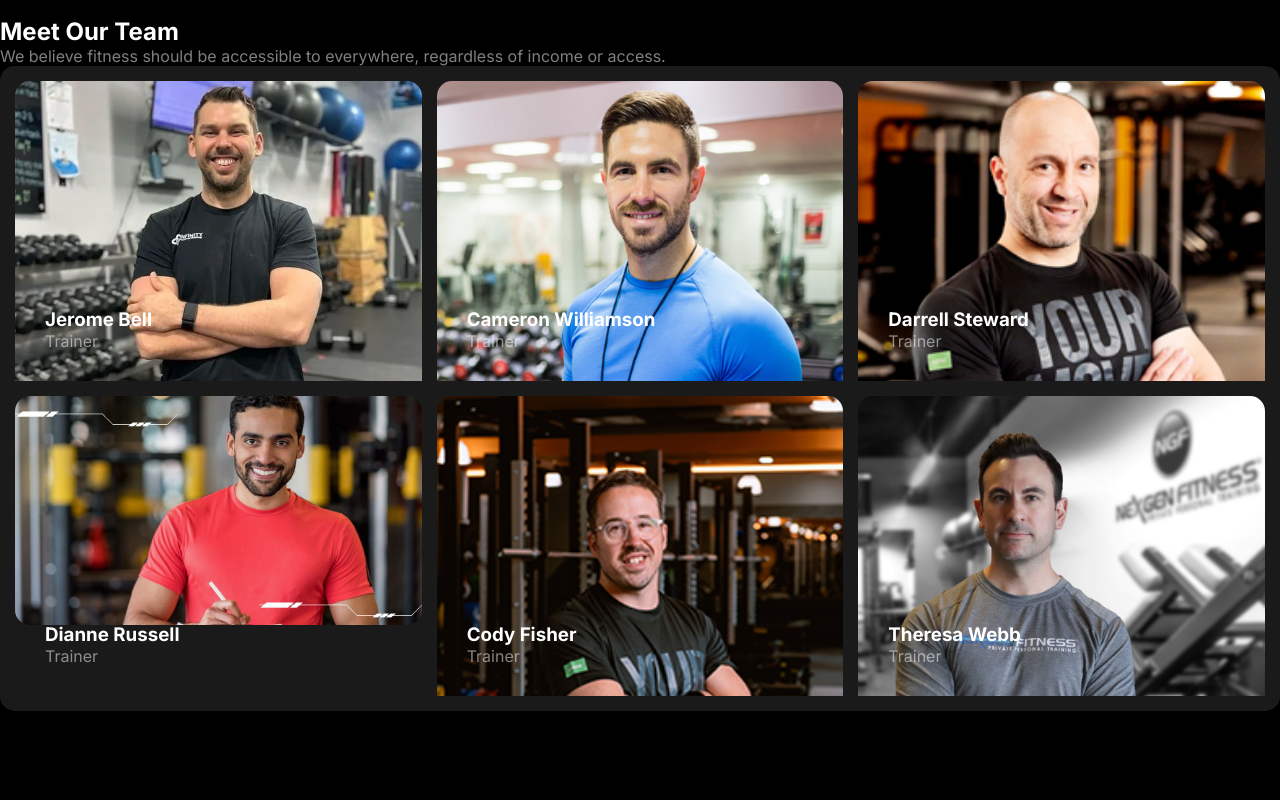
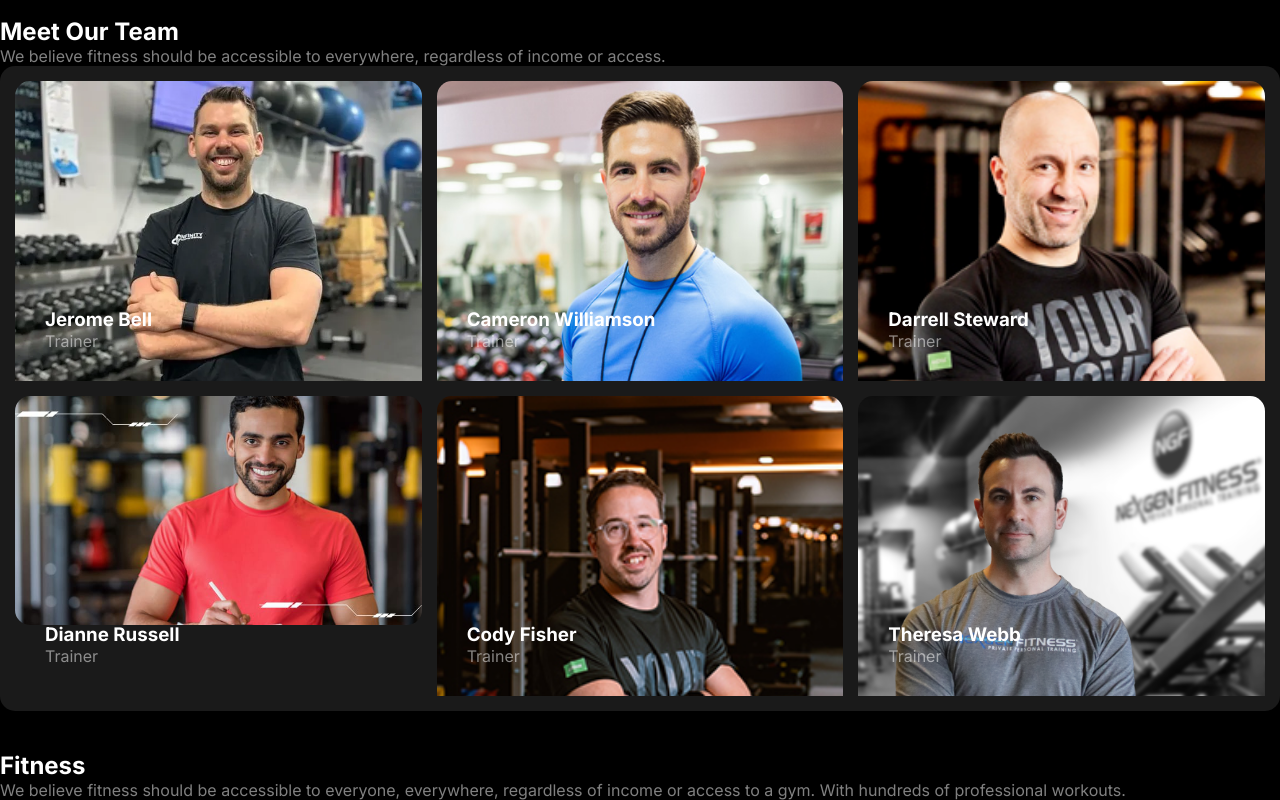
Before and after one commit to SajmulHossain/ph-assignment-2, a plain HTML site: page index.html in a window 1280 px wide. Shown: the part 2277-3077 px from the top of the page. Before the commit the page ends 3028 px from the top, so only its background shows below. Drawn offline with Linux system fonts and the light colour scheme.

Commit message:
footer touched

```diff
--- a/index.html
+++ b/index.html
@@ -263,7 +263,15 @@
 
     <!-- footer section start -->
     <footer>
+        <section class="footer-container">
+            <div>
+                <h2>Fitness</h2>
+                <p>We believe fitness should be accessible to everyone,
+                    everywhere, regardless of income or access to a gym. With hundreds of professional workouts.</p>
+            </div>
 
+            <div class="important-link"></div>
+        </section>
     </footer>
     <!-- footer section end -->
 </body>
```
